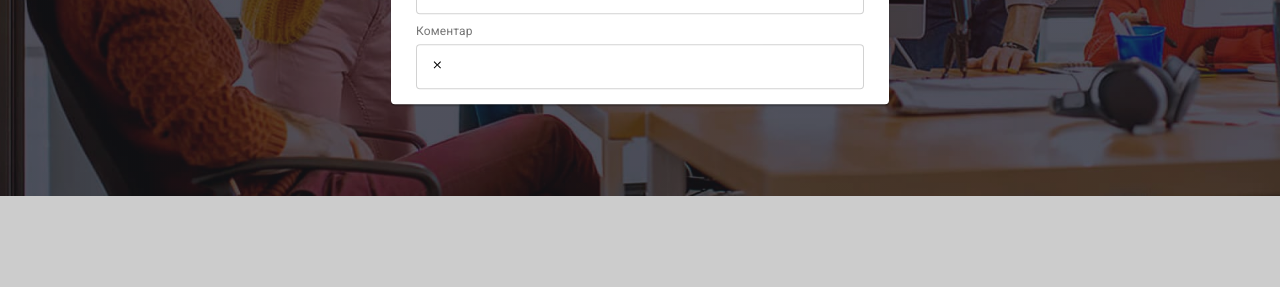
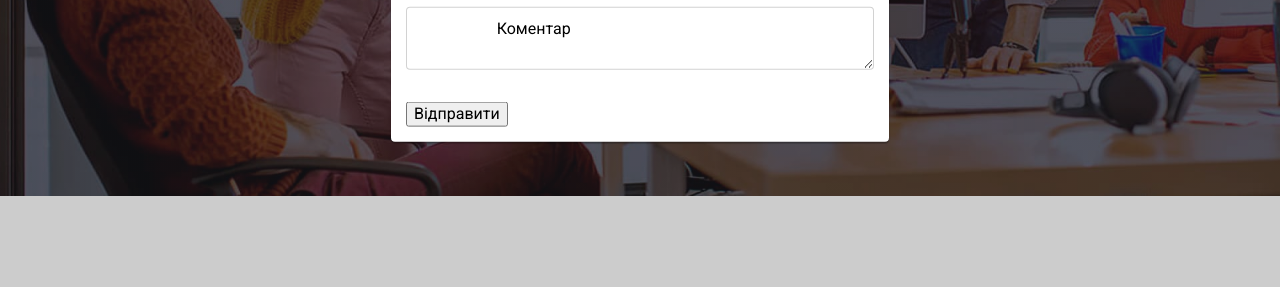
Before and after one commit to Sergiy5/goit-markup-hw-06, a plain HTML site: page index.html in a window 1280 px wide. Both pictures are taken after a click on the button "Замовити послугу". Shown: the part 484-771 px from the top of the page. Drawn offline with nearby package versions, Linux system fonts and the light colour scheme.

Commit message:
Textarea

```diff
--- a/index.html
+++ b/index.html
@@ -505,6 +505,9 @@
           </div>
         </div>
       </footer>
+
+<!--BACKDROP-->
+
       <div class="backdrop is-hidden" data-modal>
       <div class="modal-window">
         <button class="close-modal" data-modal-close>
@@ -520,23 +523,23 @@
             </svg>
           </label>
            <label class="form-field">
-            <input type="text" class="form-input" name="name" placeholder=" ">
+            <input type="text" class="form-input" name="tel" placeholder=" ">
             <span class="form-label">Тлефон</span>
             <svg  class="form-icon"><use href="./images/icons.svg#close"></use>
             </svg>
           </label>
            <label class="form-field">
-            <input type="text" class="form-input" name="name" placeholder=" ">
+            <input type="text" class="form-input" name="email" placeholder=" ">
             <span class="form-label">Пошта</span>
             <svg  class="form-icon"><use href="./images/icons.svg#close"></use>
             </svg>
           </label>
            <label class="form-field">
-            <input type="text" class="form-input" name="name" placeholder=" ">
-            <span class="form-label">Коментар</span>
-            <svg  class="form-icon"><use href="./images/icons.svg#close"></use>
-            </svg>
+            <textarea type="text" class="form-input" name="name" placeholder=" ">
+            Коментар
+            </textarea>
           </label>
+          <button type="submit">Відправити</button>
         </form>
       </div>
       </div>
```
Also changed, not shown: css/style.css (+43 -8 lines).
